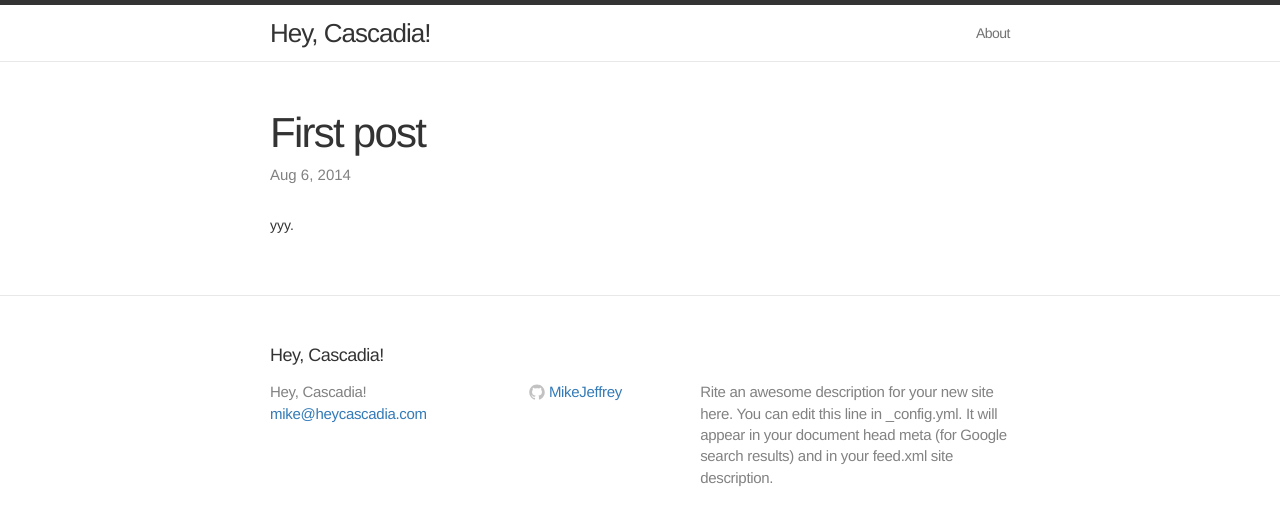
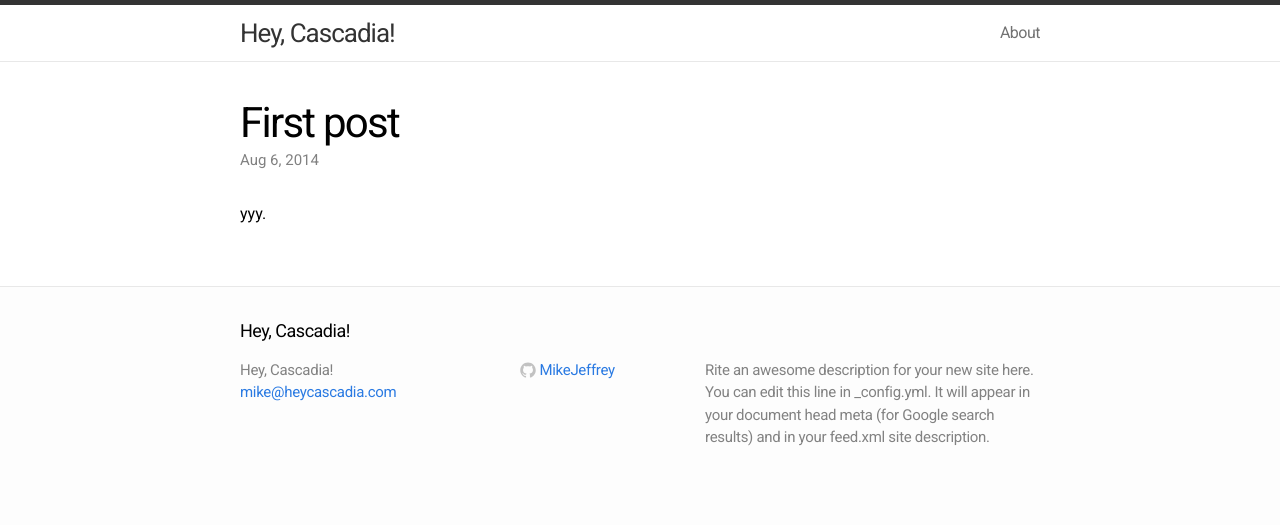
Before and after one commit to MikeJeffrey/heycascadia, a Jekyll site: the page built from _posts/2014-08-06-first-post.md, in a window 1280 px wide. Shown: the top 525 px of the page. Built offline with Jekyll 4.4.1, drawn with Linux system fonts in a browser that asks for light colours; nearby versions of some CDN libraries.

Commit message:
Update post.html

```diff
--- a/_layouts/post.html
+++ b/_layouts/post.html
@@ -6,16 +6,6 @@
   <header class="post-header">
     <h1>{{ page.title }}</h1>
     <p class="meta">{{ page.date | date: "%b %-d, %Y" }}{% if page.author %} • {{ page.author }}{% endif %}{% if page.meta %} • {{ page.meta }}{% endif %}</p>
-
-    <!-- Latest compiled and minified CSS -->
-    <link rel="stylesheet" href="//maxcdn.bootstrapcdn.com/bootstrap/3.2.0/css/bootstrap.min.css">
-
-    <!-- Optional theme -->
-    <link rel="stylesheet" href="//maxcdn.bootstrapcdn.com/bootstrap/3.2.0/css/bootstrap-theme.min.css">
-
-    <!-- Latest compiled and minified JavaScript -->
-    <script src="//maxcdn.bootstrapcdn.com/bootstrap/3.2.0/js/bootstrap.min.js"></script>
-
   </header>
 
   <article class="post-content">
```
